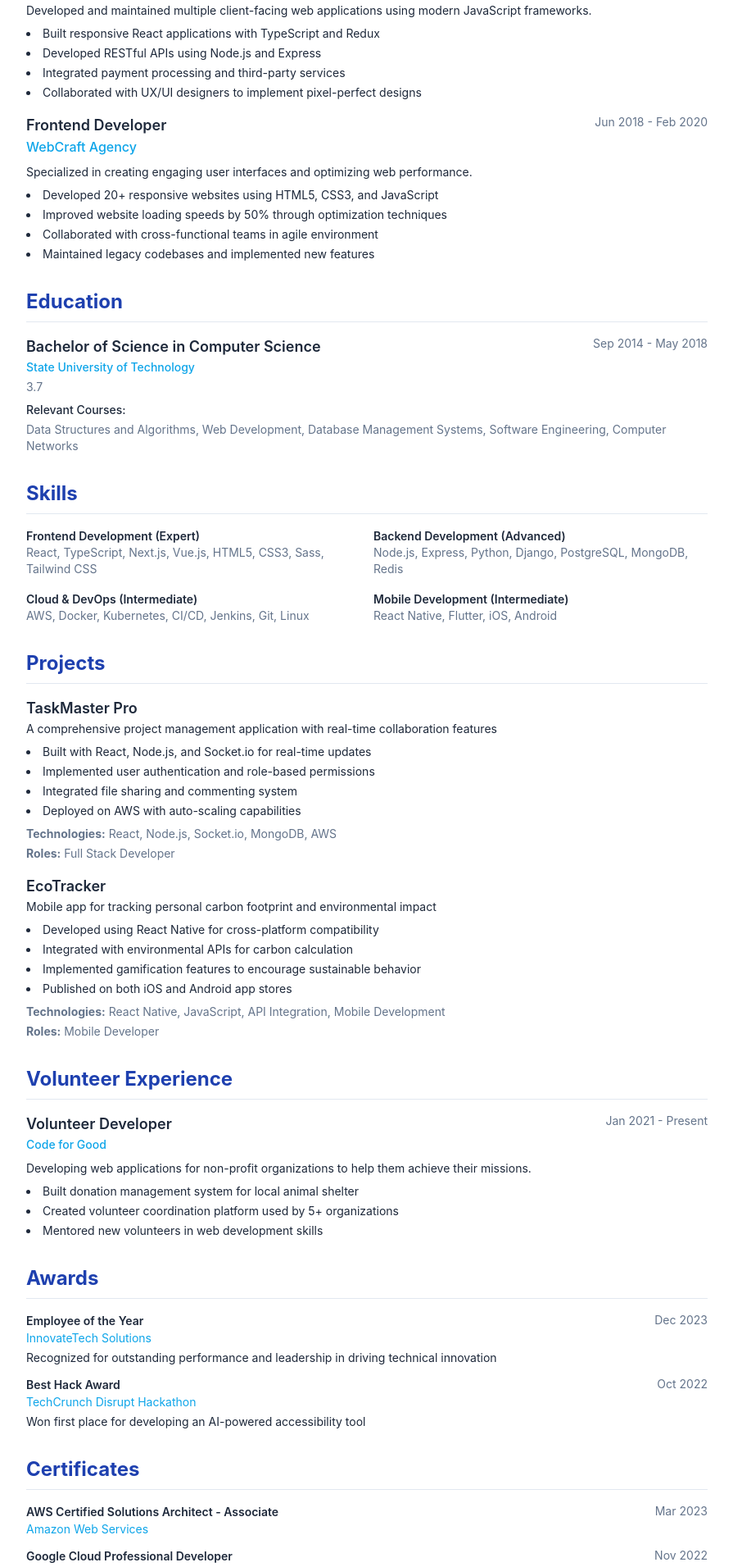
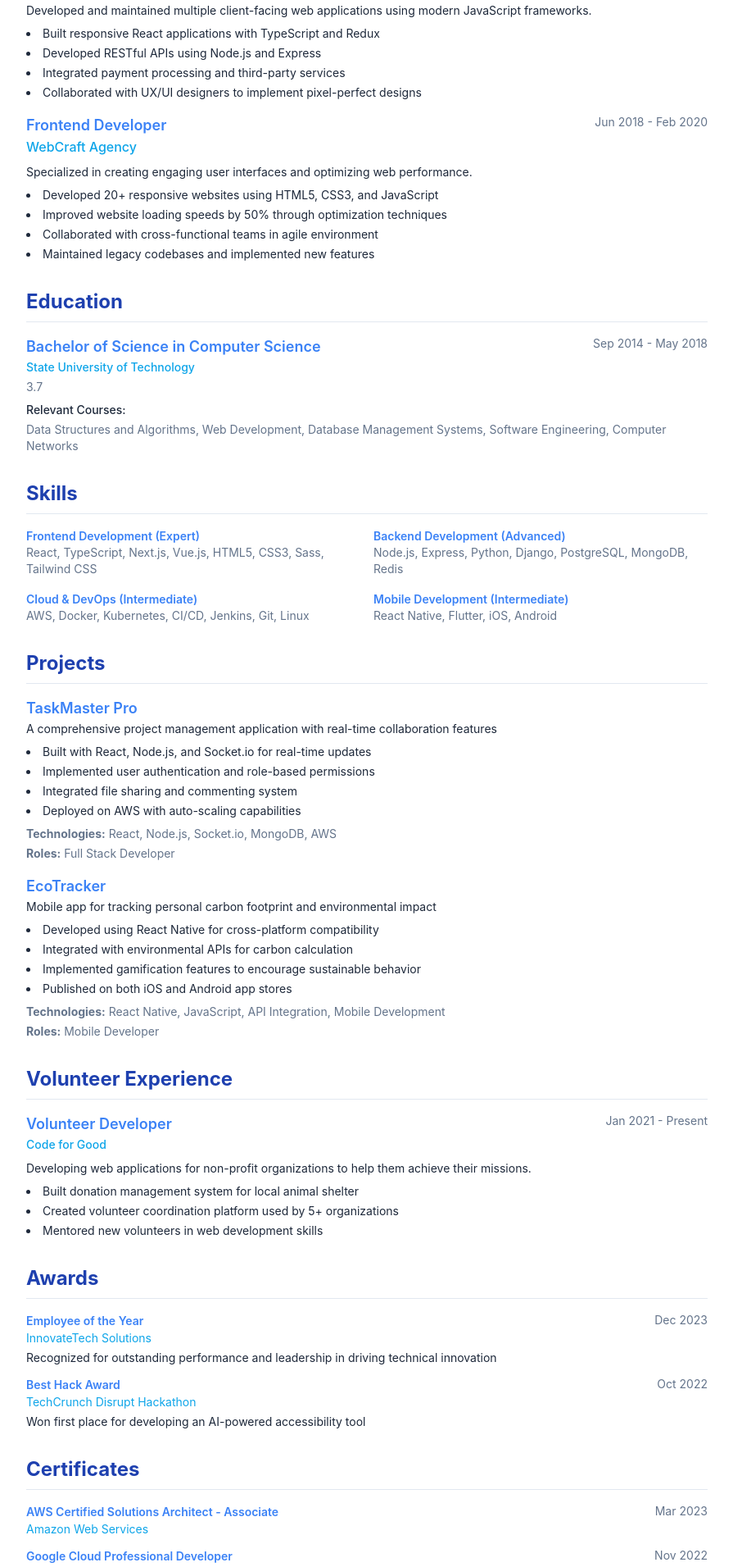
Before and after one commit to NoStringsDevelopment/no-strings-resume, a React (Vite) app: page /view in a window 1280 px wide. Shown: the part 740-2651 px from the top of the page at 82% size, without its empty margins (192-1087 px from the left). Built offline with nearby package versions, Linux system fonts and the light colour scheme.

Commit message:
tidy theming

```diff
--- a/src/components/display/EducationSection.tsx
+++ b/src/components/display/EducationSection.tsx
@@ -27,7 +27,7 @@
             <div key={index} data-testid={`resume-education-${index}`}>
               <div className="flex justify-between items-start">
                 <div>
-                  <h4 className="text-lg font-semibold" style={{ color: 'var(--color-text)' }}>
+                  <h4 className="text-lg font-semibold" style={{ color: 'var(--color-secondary)' }}>
                     {edu.studyType} {edu.area && `in ${edu.area}`}
                   </h4>
                   <p className="font-medium" style={{ color: 'var(--color-accent)' }}>
--- a/src/components/display/OtherSections.tsx
+++ b/src/components/display/OtherSections.tsx
@@ -62,7 +62,7 @@
 
               return (
                 <div key={index} data-testid={`resume-project-${index}`}>
-                  <h4 className="text-lg font-semibold" style={{ color: 'var(--color-text)' }}>
+                  <h4 className="text-lg font-semibold" style={{ color: 'var(--color-secondary)' }}>
                     {project.name}
                   </h4>
                   <p style={{ color: 'var(--color-text)' }}>{project.description}</p>
@@ -109,7 +109,7 @@
                 <div key={index} data-testid={`resume-volunteer-${index}`}>
                   <div className="flex justify-between items-start mb-2">
                     <div>
-                      <h4 className="text-lg font-semibold" style={{ color: 'var(--color-text)' }}>
+                      <h4 className="text-lg font-semibold" style={{ color: 'var(--color-secondary)' }}>
                         {vol.position}
                       </h4>
                       <p className="font-medium" style={{ color: 'var(--color-accent)' }}>
@@ -152,7 +152,7 @@
               <div key={index} data-testid={`resume-award-${index}`}>
                 <div className="flex justify-between items-start">
                   <div>
-                    <h4 className="font-semibold" style={{ color: 'var(--color-text)' }}>
+                    <h4 className="font-semibold" style={{ color: 'var(--color-secondary)' }}>
                       {award.title}
                     </h4>
                     <p style={{ color: 'var(--color-accent)' }}>{award.awarder}</p>
@@ -185,7 +185,7 @@
               <div key={index} data-testid={`resume-certificate-${index}`}>
                 <div className="flex justify-between items-start">
                   <div>
-                    <h4 className="font-semibold" style={{ color: 'var(--color-text)' }}>
+                    <h4 className="font-semibold" style={{ color: 'var(--color-secondary)' }}>
                       {cert.name}
                     </h4>
                     <p style={{ color: 'var(--color-accent)' }}>{cert.issuer}</p>
@@ -213,7 +213,7 @@
               <div key={index} data-testid={`resume-publication-${index}`}>
                 <div className="flex justify-between items-start">
                   <div>
-                    <h4 className="font-semibold" style={{ color: 'var(--color-text)' }}>
+                    <h4 className="font-semibold" style={{ color: 'var(--color-secondary)' }}>
                       {pub.name}
                     </h4>
                     <p style={{ color: 'var(--color-accent)' }}>{pub.publisher}</p>
@@ -272,7 +272,7 @@
 
               return (
                 <div key={index} data-testid={`resume-interest-${index}`}>
-                  <h4 className="font-semibold" style={{ color: 'var(--color-text)' }}>
+                  <h4 className="font-semibold" style={{ color: 'var(--color-secondary)' }}>
                     {interest.name}
                   </h4>
                   {visibleKeywords.length > 0 && (
@@ -298,7 +298,7 @@
             .filter(ref => ref.visible !== false)
             .map((ref, index) => (
               <div key={index} data-testid={`resume-reference-${index}`}>
-                <h4 className="font-semibold" style={{ color: 'var(--color-text)' }}>
+                <h4 className="font-semibold" style={{ color: 'var(--color-secondary)' }}>
                   {ref.name}
                 </h4>
                 <p className="text-sm" style={{ color: 'var(--color-text)' }}>
--- a/src/components/display/SkillsSection.tsx
+++ b/src/components/display/SkillsSection.tsx
@@ -24,7 +24,7 @@
 
           return (
             <div key={index} data-testid={`resume-skill-${index}`}>
-              <h4 className="font-semibold" style={{ color: 'var(--color-text)' }}>
+              <h4 className="font-semibold" style={{ color: 'var(--color-secondary)' }}>
                 {skill.name} {skill.level && `(${skill.level})`}
               </h4>
               {visibleKeywords.length > 0 && (
--- a/src/components/display/WorkSection.tsx
+++ b/src/components/display/WorkSection.tsx
@@ -27,7 +27,7 @@
             <div key={index} data-testid={`resume-work-${index}`}>
               <div className="flex justify-between items-start mb-2">
                 <div>
-                  <h4 className="text-lg font-semibold" style={{ color: 'var(--color-text)' }}>
+                  <h4 className="text-lg font-semibold" style={{ color: 'var(--color-secondary)' }}>
                     {work.position}
                   </h4>
                   <p className="text-base font-medium" style={{ color: 'var(--color-accent)' }}>
```
